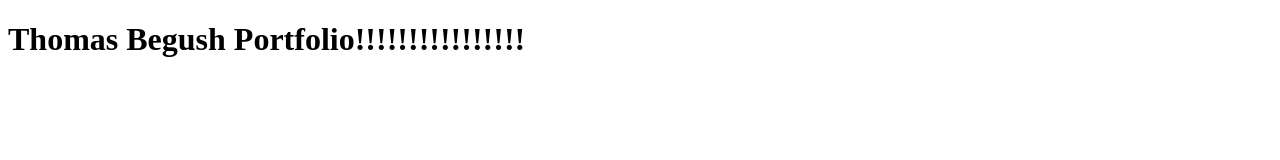
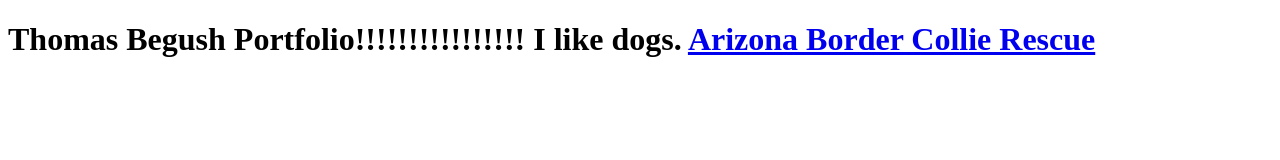
Before and after one commit to tbegush/tbegush.github.io, a plain HTML site: page index.html in a window 1280 px wide. Drawn offline with Linux system fonts and the light colour scheme.

Commit message:
testing new link

```diff
--- a/index.html
+++ b/index.html
@@ -11,8 +11,9 @@
 <header>
 <h1>
     Thomas Begush Portfolio!!!!!!!!!!!!!!!!
+    I like dogs.
+    <a href="www.azbcr.org">Arizona Border Collie Rescue</a>
 </h1>
-
 </header>
 
 
```
